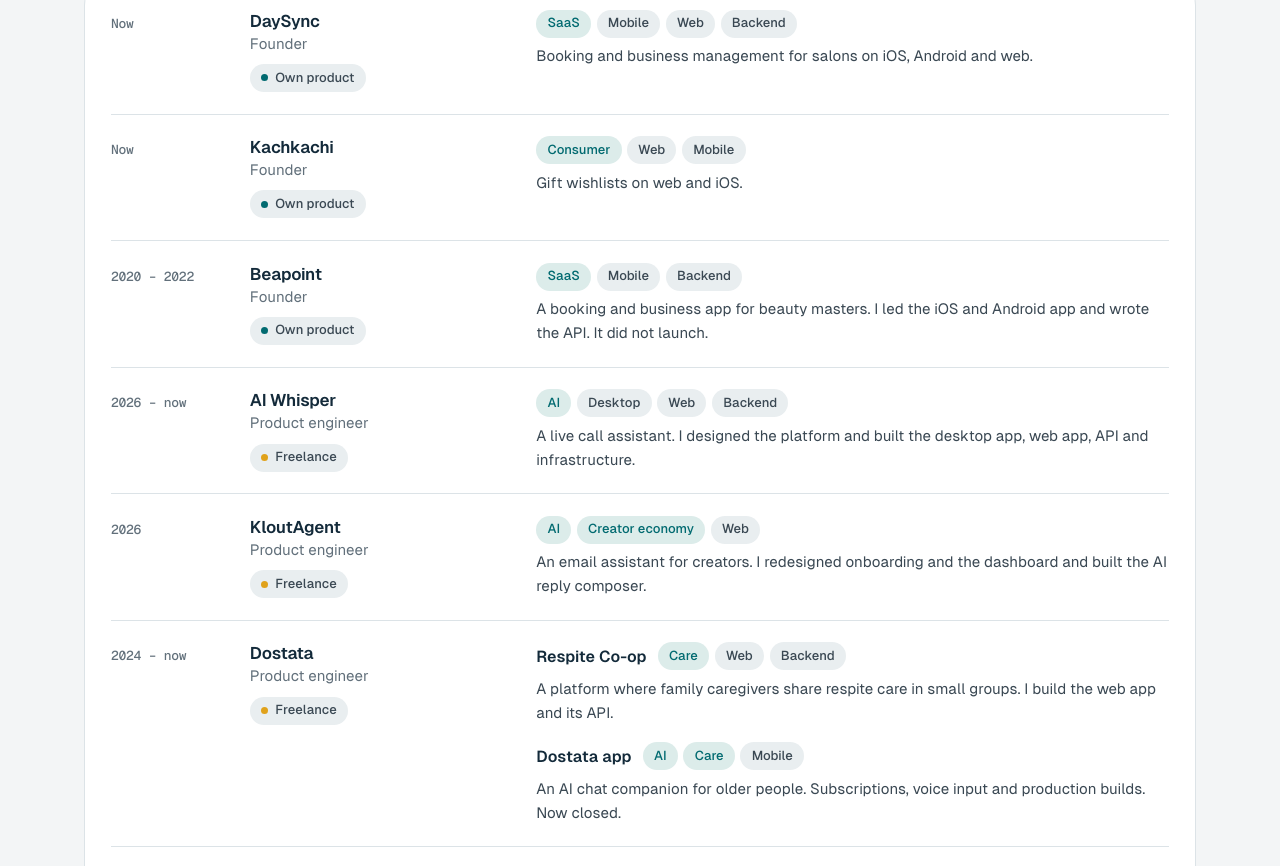
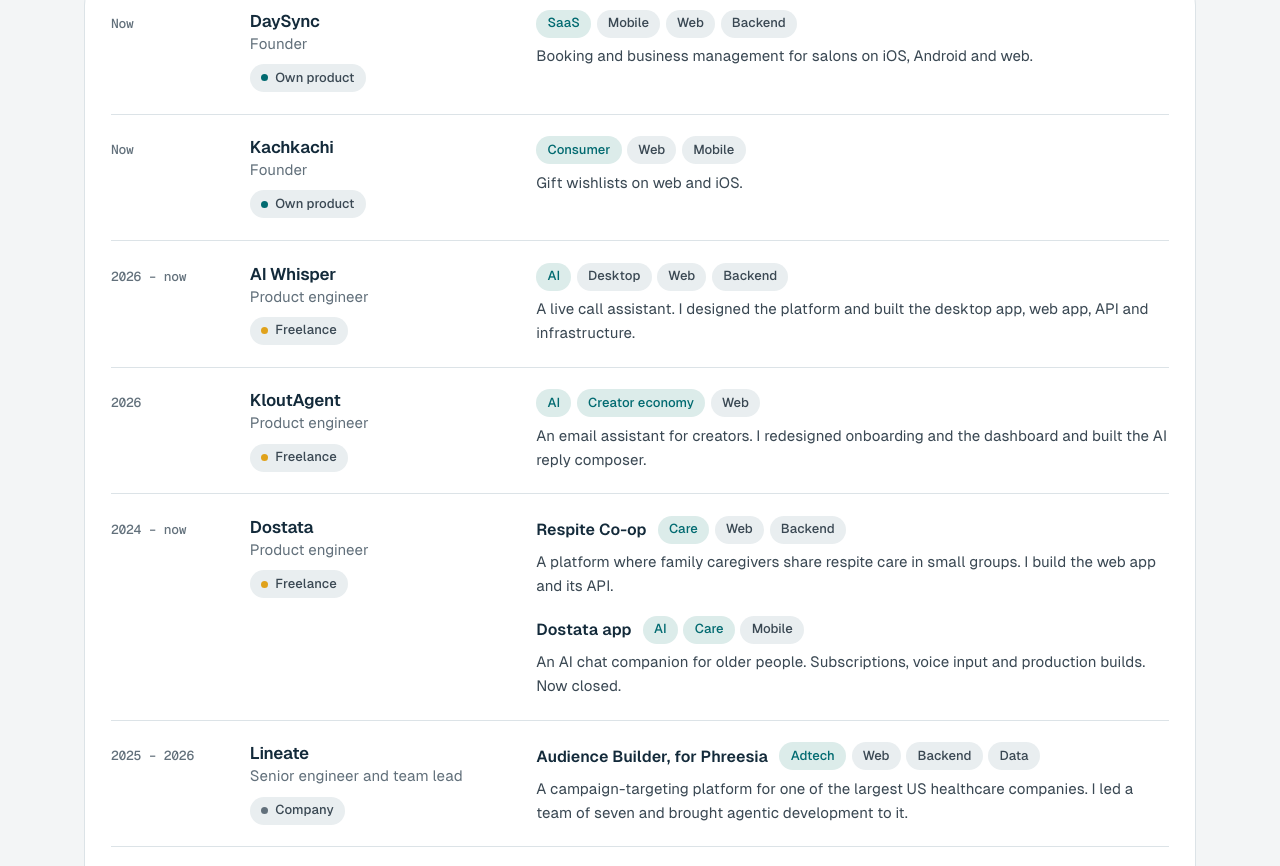
Before and after one commit to sledyuk/bogdan-space, an Astro site: page / in a window 1280 px wide. Shown: the part 1722-2588 px from the top of the page. Built offline with nearby package versions, Linux system fonts and the light colour scheme; Astro itself is replaced by a stand-in of ours; some packages are replaced by stand-ins of ours.

Commit message:
content: remove Beapoint from the projects and experience lists
Co-Authored-By: Claude Opus 5.5 <noreply@anthropic.com>

```diff
--- a/src/data/site.ts
+++ b/src/data/site.ts
@@ -277,15 +277,6 @@ export const allProjects = {
       anchor: '#kachkachi',
     },
     {
-      name: 'Beapoint',
-      kind: 'own',
-      years: '2020 – 2022',
-      status: 'unlaunched',
-      text: 'A booking and business app for beauty masters. I led the iOS and Android app and wrote the API.',
-      platforms: ['Mobile', 'Backend'],
-      icon: '/assets/projects/beapoint.webp',
-    },
-    {
       name: 'AI Whisper',
       kind: 'freelance',
       years: '2026 – now',
@@ -414,19 +405,6 @@ export const experience: Job[] = [
     role: 'Founder',
     kind: 'own',
     projects: [{ domains: ['Consumer'], platforms: ['Web', 'Mobile'], text: 'Gift wishlists on web and iOS.' }],
-  },
-  {
-    years: '2020 – 2022',
-    org: 'Beapoint',
-    role: 'Founder',
-    kind: 'own',
-    projects: [
-      {
-        domains: ['SaaS'],
-        platforms: ['Mobile', 'Backend'],
-        text: 'A booking and business app for beauty masters. I led the iOS and Android app and wrote the API. It did not launch.',
-      },
-    ],
   },
   {
     years: '2026 – now',
```
Also changed, not shown: docs/superpowers/specs/2026-11-25-bogdan-space-delivery-redesign-design.md (+3 -4 lines), public/assets/projects/beapoint.webp (deleted).
